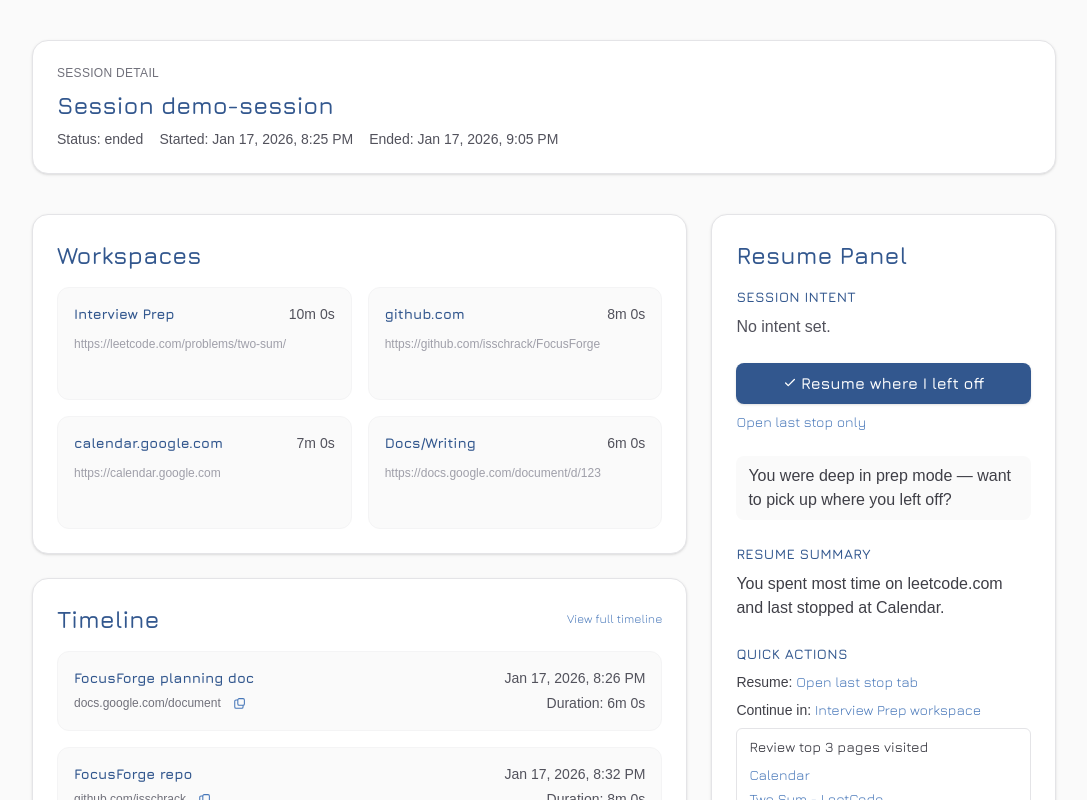
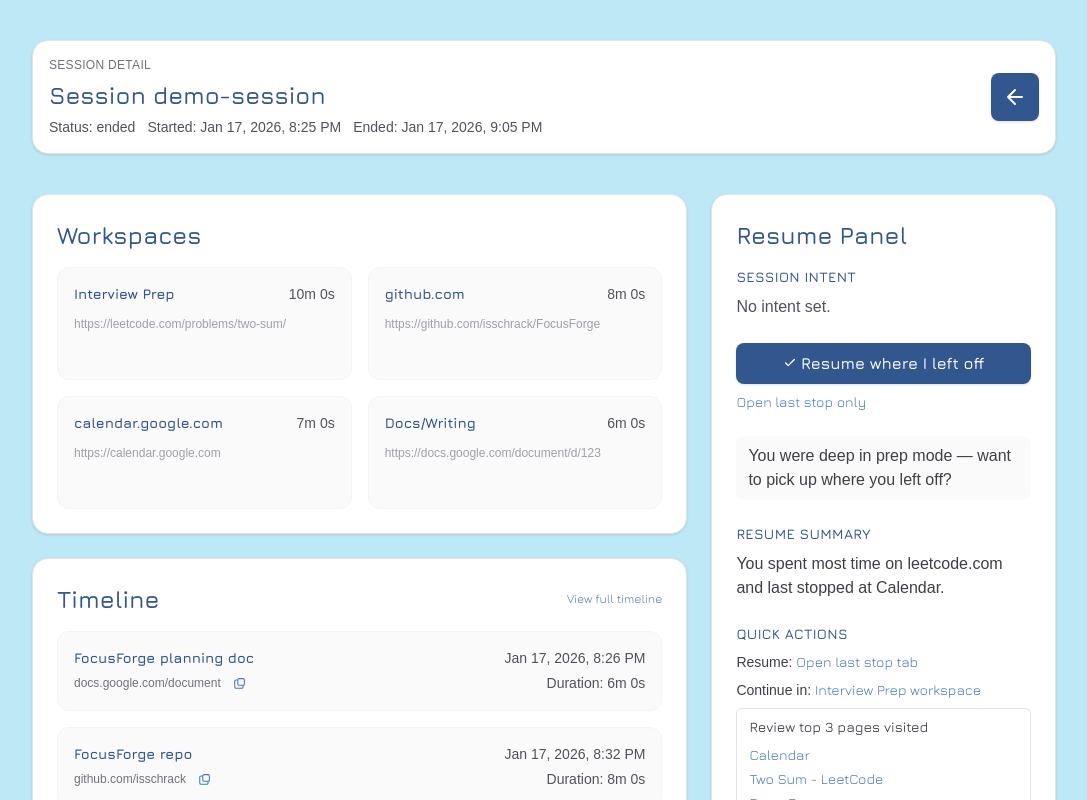
Before and after one commit to stripathy1999/FocusForge, a Next.js app: page /session/demo in a window 1280 px wide. Shown: the top 800 px of the page, without its empty margins (96-1183 px from the left). Built offline with nearby package versions, Linux system fonts and the light colour scheme.

Commit message:
Update UI: add back buttons, change background to theme color, update extension styling

```diff
--- a/app/page.tsx
+++ b/app/page.tsx
@@ -59,7 +59,7 @@ export default async function Home() {
   const sessions = await getSessions();
 
   return (
-    <div className="min-h-screen bg-zinc-50 px-6 py-12 text-zinc-900">
+    <div className="min-h-screen px-6 py-12 text-zinc-900" style={{ backgroundColor: '#BDE8F5' }}>
       <div className="mx-auto flex w-full max-w-5xl flex-col gap-10">
         <header className="rounded-2xl border border-zinc-200 bg-white p-8 shadow-sm">
           <div className="flex items-center gap-3">
--- a/app/session/[id]/page.tsx
+++ b/app/session/[id]/page.tsx
@@ -35,7 +35,7 @@ export default async function SessionPage({
 
   if (!data) {
     return (
-      <div className="min-h-screen bg-zinc-50 px-6 py-12 text-zinc-900">
+      <div className="min-h-screen px-6 py-12 text-zinc-900" style={{ backgroundColor: '#BDE8F5' }}>
         <div className="mx-auto w-full max-w-3xl rounded-2xl border border-zinc-200 bg-white p-8 shadow-sm">
           <h1 className="text-2xl font-semibold font-jura">Session not found</h1>
           <p className="mt-3 text-sm text-zinc-600">
--- a/app/session/_components/SessionDetail.tsx
+++ b/app/session/_components/SessionDetail.tsx
@@ -221,10 +221,11 @@ export function SessionDetail({ session, computedSummary }: SessionDetailProps)
 
 
   return (
-    <div className="min-h-screen bg-zinc-50 px-6 py-10 text-zinc-900">
+    <div className="min-h-screen px-6 py-10 text-zinc-900" style={{ backgroundColor: '#BDE8F5' }}>
       <div className="mx-auto flex w-full max-w-5xl flex-col gap-10">
-        <header className="rounded-2xl border border-zinc-200 bg-white p-6 shadow-sm">
-          <div className="flex flex-col gap-2">
+        <header className="rounded-2xl border border-zinc-200 bg-white p-4 shadow-sm">
+          <div className="flex items-center justify-between gap-4">
+            <div className="flex flex-col gap-1.5">
               <p className="text-xs uppercase tracking-wide text-zinc-500">
                 Session Detail
               </p>
@@ -234,11 +235,34 @@ export function SessionDetail({ session, computedSummary }: SessionDetailProps)
               >
                 Session {session.id}
               </h1>
-            <div className="flex flex-wrap gap-4 text-sm text-zinc-600">
+              <div className="flex flex-wrap gap-3 text-sm text-zinc-600">
                 <span>Status: {session.status}</span>
                 <span>Started: {formatDate(session.started_at)}</span>
                 <span>Ended: {formatDate(session.ended_at)}</span>
               </div>
+            </div>
+            <Link
+              href="/"
+              className="flex items-center justify-center rounded-lg p-3 text-white shadow-sm transition-colors hover:opacity-90 shrink-0"
+              style={{ backgroundColor: '#32578E' }}
+              aria-label="Return to home"
+            >
+              <svg
+                width="24"
+                height="24"
+                viewBox="0 0 24 24"
+                fill="none"
+                xmlns="http://www.w3.org/2000/svg"
+              >
+                <path
+                  d="M19 12H5M5 12L12 19M5 12L12 5"
+                  stroke="currentColor"
+                  strokeWidth="2"
+                  strokeLinecap="round"
+                  strokeLinejoin="round"
+                />
+              </svg>
+            </Link>
           </div>
         </header>
 
--- a/app/session/live/page.tsx
+++ b/app/session/live/page.tsx
@@ -4,8 +4,10 @@ import { SessionLiveClient } from "./SessionLiveClient";
 
 export default function LiveSessionPage() {
   return (
-    <div className="min-h-screen bg-zinc-50 px-6 py-12 text-zinc-900">
+    <div className="min-h-screen px-6 py-12 text-zinc-900" style={{ backgroundColor: '#BDE8F5' }}>
       <div className="mx-auto w-full max-w-3xl rounded-2xl border border-zinc-200 bg-white p-8 shadow-sm">
+        <div className="flex items-center justify-between gap-4 mb-4">
+          <div>
             <p className="text-xs uppercase tracking-wide text-zinc-500">
               Live Session
             </p>
@@ -15,6 +17,30 @@ export default function LiveSessionPage() {
             >
               Use the extension to start a session
             </h1>
+          </div>
+          <Link
+            href="/"
+            className="flex items-center justify-center rounded-lg p-3 text-white shadow-sm transition-colors hover:opacity-90 shrink-0"
+            style={{ backgroundColor: '#32578E' }}
+            aria-label="Return to home"
+          >
+            <svg
+              width="24"
+              height="24"
+              viewBox="0 0 24 24"
+              fill="none"
+              xmlns="http://www.w3.org/2000/svg"
+            >
+              <path
+                d="M19 12H5M5 12L12 19M5 12L12 5"
+                stroke="currentColor"
+                strokeWidth="2"
+                strokeLinecap="round"
+                strokeLinejoin="round"
+              />
+            </svg>
+          </Link>
+        </div>
         <p className="mt-3 text-sm text-zinc-600">
           Click <strong>Start</strong> in the extension popup, then browse
           normally. When you stop the session, paste the session ID here to view
@@ -26,7 +52,7 @@ export default function LiveSessionPage() {
         <div className="mt-8 rounded-lg bg-zinc-50 p-4 text-sm text-zinc-600">
           <p>
             Want to test without the extension? Try the{" "}
-            <Link href="/session/demo" className="underline" style={{ color: '#4777B9' }}>
+            <Link href="/session/demo" className="underline" style={{ color: '#32578E' }}>
               demo session
             </Link>
             .
--- a/extension/popup.html
+++ b/extension/popup.html
@@ -32,7 +32,7 @@
         padding: 12px;
         width: 300px;
         min-height: 360px;
-        background: var(--zinc-50);
+        background: #BDE8F5;
         color: var(--zinc-900);
         font-size: 13px;
         -webkit-font-smoothing: antialiased;
```
Lines whose indentation alone changed are shown as unchanged.
